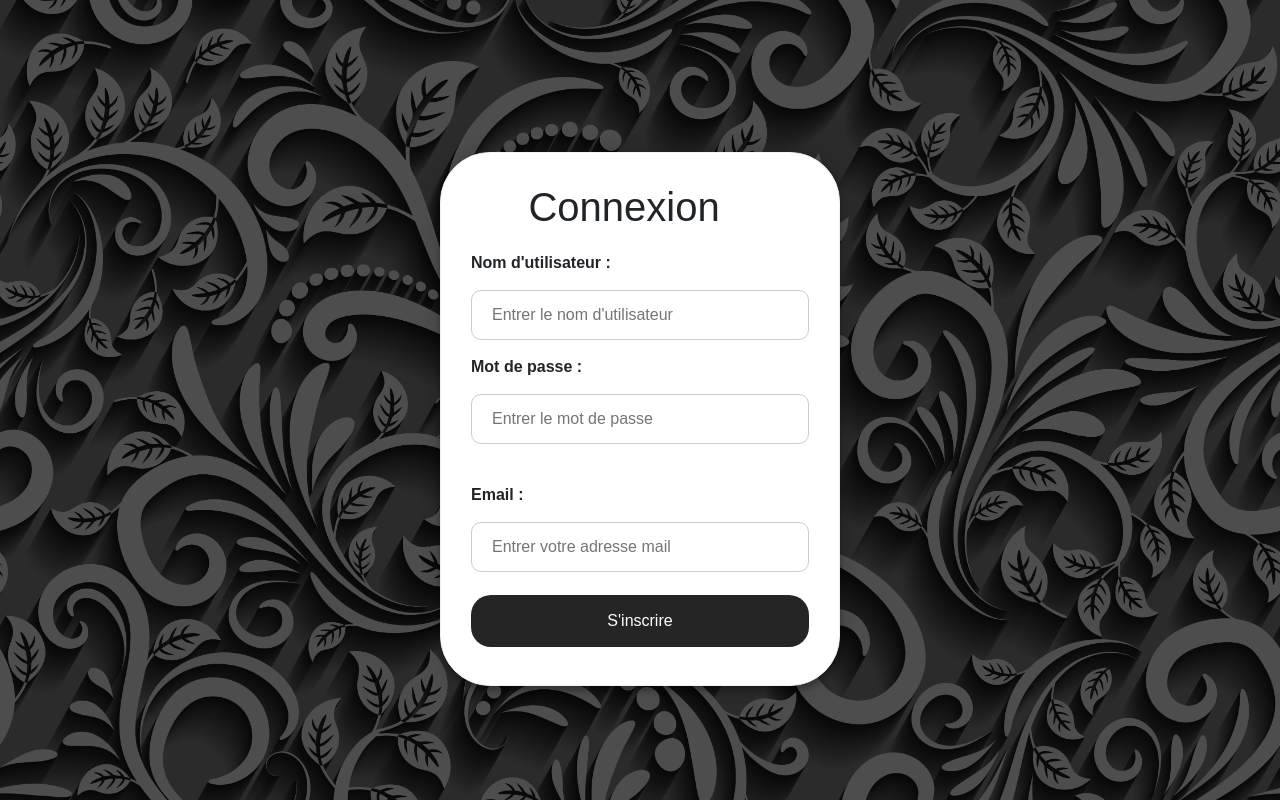
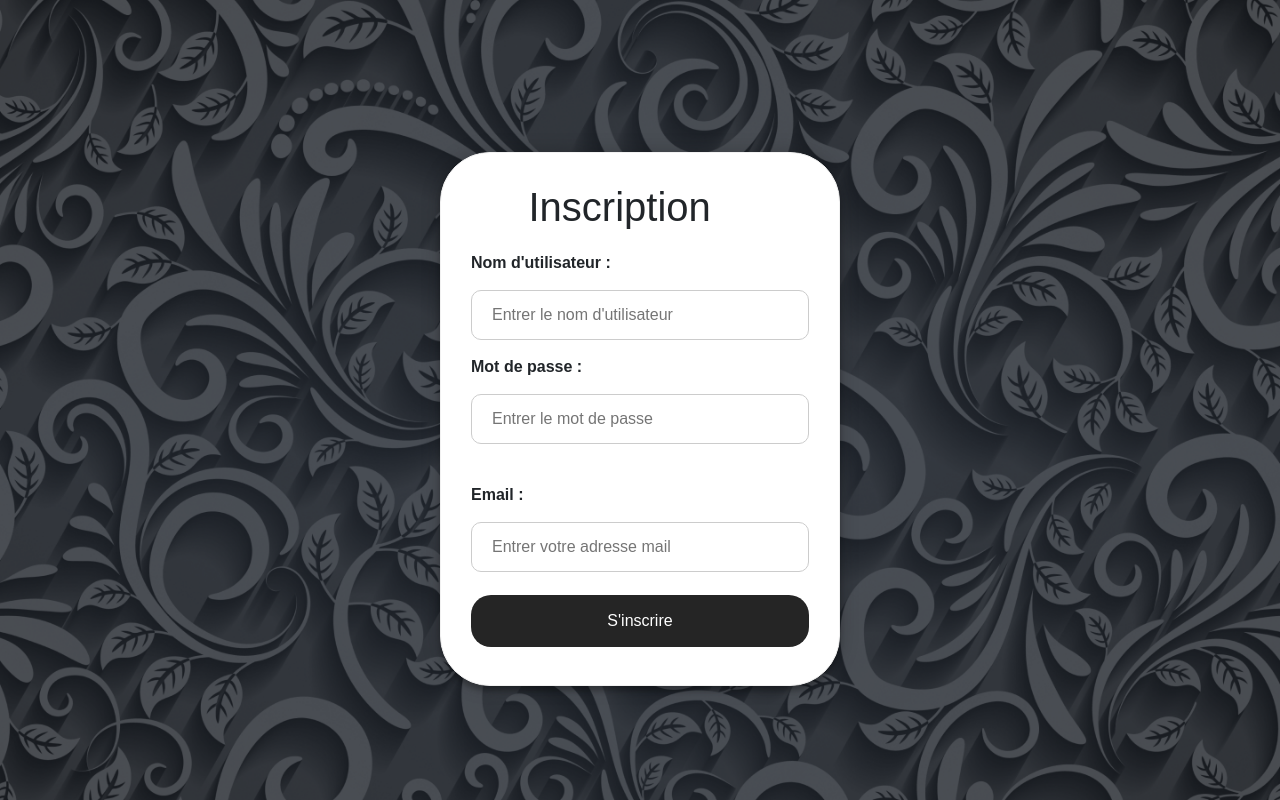
Before and after one commit to DylanCharton/Leboncoin-like, a PHP site: page /php/signin.php in a window 1280 px wide. Run offline with PHP 8.4, Linux system fonts and the light colour scheme; some web fonts are replaced.

Commit message:
Finition du login et du signin

```diff
--- a/class/Utilisateur.php
+++ b/class/Utilisateur.php
@@ -14,13 +14,23 @@ class Utilisateur extends Database
 
     // }
 
+    // (?=.[0-9])(?=.[A-Z]).{8,20}
 
     public function addUser($username, $password, $mail){
         $username = strip_tags($username);
         $password = strip_tags($password);
-        $password = password_hash($password, PASSWORD_DEFAULT);
         $mail = strip_tags($mail);
 
+
+
+        if (preg_match('/^(?=.*\d)(?=.*[a-z])(?=.*[A-Z])(?=.*[!?@#$%^&*-])[\da-zA-Z!?@#$%^&*-]{8,50}$/', $password)){
+            echo 'Mot de passe conforme';
+            $password = password_hash($password, PASSWORD_DEFAULT);
+        }else {
+            echo 'Mot de passe non conforme';
+            die;
+
+        }
 
         $sql = $this->connect()->prepare("INSERT INTO user(name_user, pass_user, mail_user) VALUES (:name, :pass, :mail)");
         $sql->bindValue(":name", $username);
@@ -74,4 +84,20 @@ class Utilisateur extends Database
 
 }
 
+
+
+// (?=.*\d)(?=.*[a-z])(?=.*[A-Z])(?=.*[!@#$%^&*-])[\da-zA-Z!@#$%^&*-]{8,50}
+        // $uppercase = preg_match('@[A-Z]@', $password);
+        // $lowercase = preg_match('@[a-z]@', $password);
+        // $number    = preg_match('@[0-9]@', $password);
+        // $specialChars = preg_match('@[^\w]@', $password);
+        // if(!$specialChars && !$uppercase && !$lowercase && !$number && strlen($password) < 8) {
+        //
+
+        //     else {
+        //     echo 'Mot de passe non conforme';
+        //     die;
+        // }
+        // /^(?=.[0-9])(?=.[A-Z])(?=.[a-z])(?=.[!@#$%^&*-]).{8,50}$/
+        // ^(?=.*[a-z])(?=.*[A-Z])(?=.*\d)[a-zA-Z\d]{8,}$
 ?>
--- a/css/login.css
+++ b/css/login.css
@@ -2,7 +2,7 @@
 
 body {
 
-    background-image: url('../assets/img/bg_login.jpg');
+    background-image: url('../assets/img/backg.png');
     background-size: cover;
     background-repeat: no-repeat;
     padding: 30px;
--- a/css/signin.css
+++ b/css/signin.css
@@ -3,11 +3,10 @@
 
 
 body {
-  background-image: url('../assets/img/bg_login.jpg');
+  background-image: url('../assets/img/backg.png');
   background-size: cover;
   background-repeat: no-repeat;
   padding: 30px;
-  background-color: #fcfcfc;
   font-family: 'Numans', sans-serif;
 }
 
--- a/index.php
+++ b/index.php
@@ -17,6 +17,7 @@
 <body>
  <a class='btn btn-danger'href="php/logout.php">Déconnexion</a>
  <a href="php/new.annonce.php">Créer une annonce</a>
+ <a href="php/profil.php">Profil</a>
 
 <?php
 
--- a/js/mdp.js
+++ b/js/mdp.js
@@ -8,7 +8,7 @@ $('#affichageMessage').html(checkStrength($('#password').val()))
 function checkStrength(password)
 {
 var strength = 0
-if (password.length < 6) {
+if (password.length < 8) {
 $('#affichageMessage').removeClass()
 $('#affichageMessage').addClass('short')
 return "<font color='red' size='3'>Trop court</font>"
--- a/php/signin.php
+++ b/php/signin.php
@@ -14,18 +14,13 @@
 
 <body>
 
-    <script>
-        window.addEventListener('load', function () {
-            console.log('Cette fonction est exécutée une fois quand la page est chargée.');
-        });
-    </script>
-
+    <?php  require_once("../class/Utilisateur.php");      ?>
     <div id="container">
 
         <!-- zone de connexion -->
 
         <form action="#" method="POST">
-            <h1>Connexion</h1>
+            <h1>Inscription</h1>
 
             <label><b>Nom d'utilisateur : </b></label>
             <input type="text" placeholder="Entrer le nom d'utilisateur" name="username" required>
@@ -37,7 +32,7 @@
  1 chiffre minimum
  1 lettre minuscule minimum
  1 lettre majuscule minimum
- 50 caractères maximum">
+ (50 caractères maximum)">
 
             <span id="affichageMessage"></span></br>
 
@@ -47,6 +42,17 @@
 
             <input type="submit" id='submit' value="S'inscrire">
 
+            <?php
+
+            require_once("../class/Utilisateur.php");
+
+
+            if(isset($_POST['username']) && isset($_POST['password']) && isset($_POST['mail']) &&  (!empty($_POST['username'])) && (!empty($_POST['password'])) && (!empty($_POST['mail']))){
+             $utilisateur = new Utilisateur();
+             $utilisateur->addUser($_POST ['username'] , $_POST['password'] , $_POST['mail']);
+            }
+
+        ?>
 
 
         </form>
@@ -55,46 +61,8 @@
 
     </div>
 
-    <?php
-
-        require_once("../class/Utilisateur.php");
 
 
-        if(isset($_POST['username']) && isset($_POST['password']) && isset($_POST['mail']) &&  (!empty($_POST['username'])) && (!empty($_POST['password'])) && (!empty($_POST['mail']))){
-            $utilisateur = new Utilisateur();
-            $utilisateur->addUser($_POST ['username'] , $_POST['password'] , $_POST['mail']);
-
-        // Here I define my variables and secure them
-
-        // $username = strip_tags($_POST['username']);
-        // $password = strip_tags($_POST['password']);
-        // $password = password_hash($password, PASSWORD_DEFAULT);
-        // $mail = strip_tags($_POST['mail']);
-
-        // create my request
-
-        // $create_user = 'INSERT INTO `user`(`id_user`, `name_user`, `mail_user`, `pass_user`) VALUES (NULL,:username,:password,:mail)';
-        // $sql = $connection->connect()->prepare($create_user);
-
-        // bind the values
-
-        // $sql->bindValue(':username', $username, PDO::PARAM_STR);
-        // $sql->bindValue(':password', $password, PDO::PARAM_STR);
-        // $sql->bindValue(':mail', $mail, PDO::PARAM_STR);
-        // $sql->execute();
-
-        //inform the user his account is created
-
-        // echo '<div class"alert alert-success mt-3"role="alert">
-        // Votre compte a bien été créé, vous pouvez désormais vous connecter.
-        // </div>';
-        // header('Refresh:2; url=../index.php');
-
-
-
-
-    }
-    ?>
 
 </body>
 
```
Also changed, not shown: assets/img/backg.png (added), php/profil.php (added).
